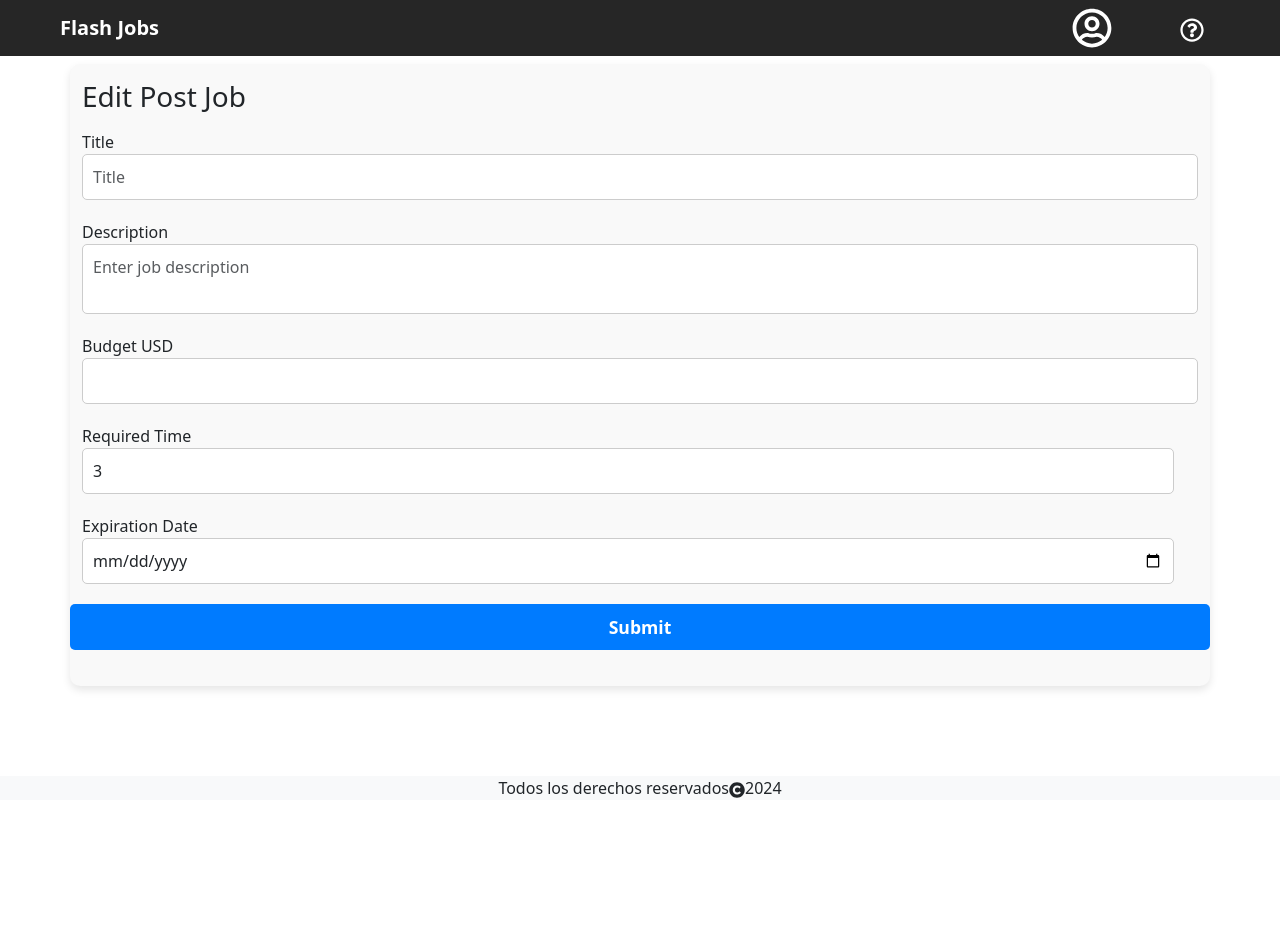
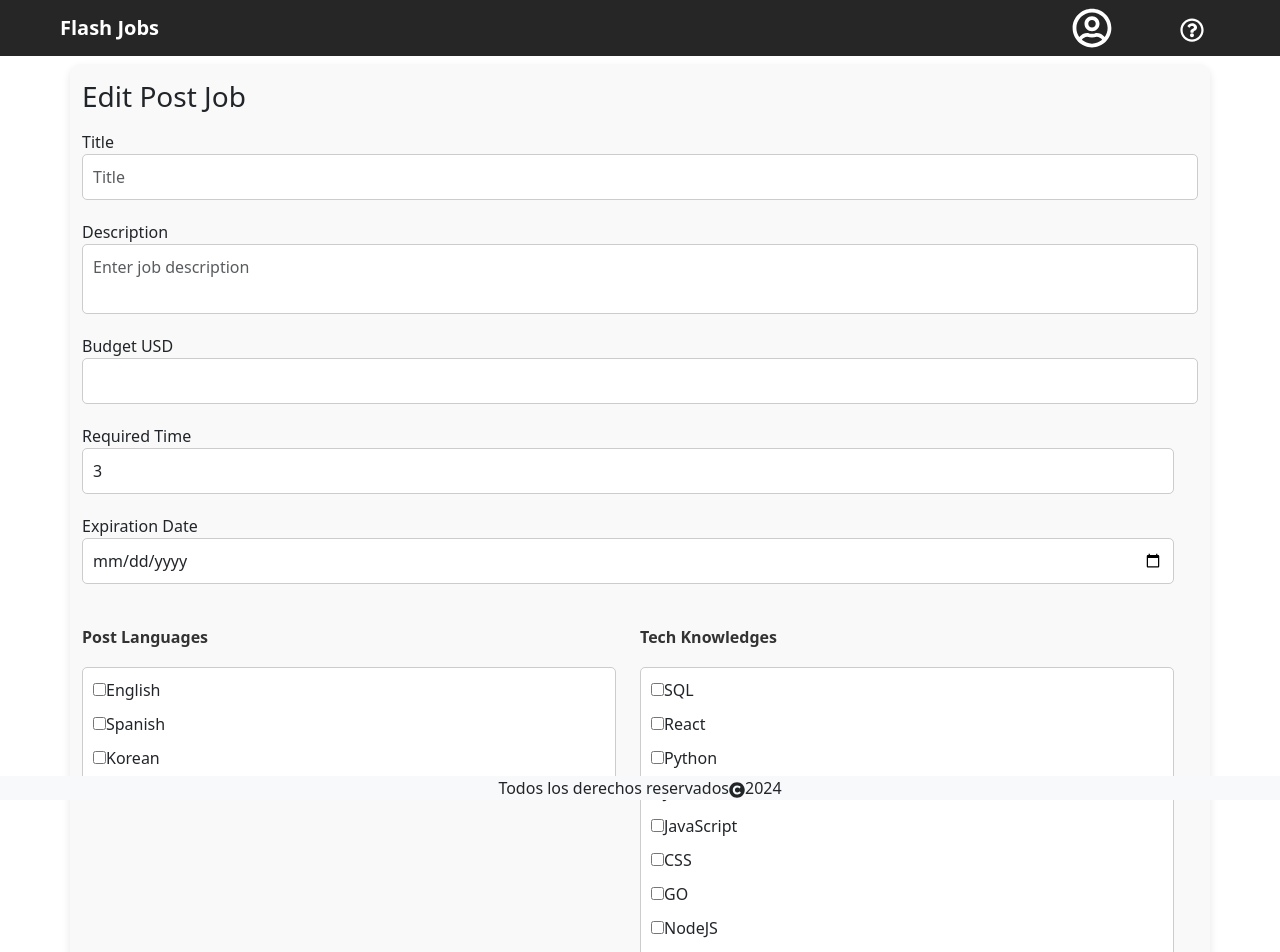
Before and after one commit to EliannyBello/flash-jobs-final-project, a React (Vite) app: page /post/1/edit in a window 1280 px wide. Shown: the top 952 px of the page. Before the commit the page ends 800 px from the top, so only its background shows below. Built offline with nearby package versions, Linux system fonts and the light colour scheme; no server answers.

Commit message:
update jobposting

```diff
--- a/src/page/Post.jsx
+++ b/src/page/Post.jsx
@@ -15,6 +15,7 @@ const Post = () => {
     const params = useParams();
 
     const [isCreator, setIsCreator] = useState(false);
+
 
     const defaultUser = {
         rating: 4
@@ -128,6 +129,7 @@ const Post = () => {
     const PostCard = () => (
         <div className="col-12 col-lg-8">
             <div className="card" >
+
                 <div className="card-header">
                     <h5 className="card-title">{post.title}</h5>
                     <h6 className="card-subtitle mb-2 text-body-secondary">{dateConverter(post.date)}</h6>
--- a/src/page/UpdateCard.jsx
+++ b/src/page/UpdateCard.jsx
@@ -32,6 +32,8 @@ const UpdateCard = () => {
         return newDate;
     }
 
+
+
     const fetchJobPost = async () => {
         const data = await actions.getJobPost(params.id, store.access_token);
         if (data) {
@@ -41,6 +43,8 @@ const UpdateCard = () => {
             setValue('payment', data.payment);
             setValue('required_time', data.required_time);
             setValue('expiration_date', dateConverter(data.expiration_date));
+            setValue('languages', data.languages);
+            setValue('technologies',data.technologies);
         }
     };
 
@@ -50,6 +54,7 @@ const UpdateCard = () => {
     }, [params, actions, store.access_token, setValue]);
 
     const onSubmit = async (data) => {
+
         console.log(data);
         const response = actions.updateJobCards(params.id, data, sessionStorage.access_token);
         if (response) {
@@ -129,7 +134,129 @@ const UpdateCard = () => {
                                 <label htmlFor="expirationDate">Expiration Date</label>
                                 <input type="date" min={minDate} className="form-control" id="expirationDate" {...register('expiration_date', { required: 'Expiration date is required!' })}
                                 />
+                            </div>
+                        </div>
+                        <div className="row mt-4">
+                            <div className="col-md-6">
+                                <h6 htmlFor="postLanguages">Post Languages</h6>
+                                <div className="form-control" id="postLanguages">
+                                    <div>
+                                        <input
+                                            type="checkbox"
+                                            id="languageEnglish"
+                                            value="English"
+                                            {...register('languages', { required: 'Languages is required!' })}
+                                        />
+                                        <label htmlFor="languageEnglish">English</label>
+                                    </div>
+                                    <div>
+                                        <input
+                                            type="checkbox"
+                                            id="languageSpanish"
+                                            value="Spanish"
+                                            {...register('languages', { required: 'Languages is required!' })}
+                                        />
+                                        <label htmlFor="languageSpanish">Spanish</label>
+                                    </div>
+                                    <div>
+                                        <input
+                                            type="checkbox"
+                                            id="languageKorean"
+                                            value="Korean"
+                                            {...register('languages', { required: 'Languages is required!' })}
+                                        />
+                                        <label htmlFor="languageKorean">Korean</label>
+                                    </div>
+                                </div>
+                                {errors.languages && <p className="text-danger p-1 m-1">{errors.languages.message}</p>}
+                            </div>
 
+                            <div className="col-md-6">
+                                <h6 htmlFor="techKnowledges">Tech Knowledges</h6>
+                                <div className="form-control tech-knowledges-list" id="techKnowledges">
+                                    <div>
+                                        <input
+                                            type="checkbox"
+                                            id="techSQL"
+                                            value="SQL"
+                                            {...register('technologies', { required: 'Tech Knowledges is required!' })}
+                                        />
+                                        <label htmlFor="techSQL">SQL</label>
+                                    </div>
+                                    <div>
+                                        <input
+                                            type="checkbox"
+                                            id="techReact"
+                                            value="React"
+                                            {...register('technologies', { required: 'Tech Knowledges is required!' })}
+                                        />
+                                        <label htmlFor="techReact">React</label>
+                                    </div>
+                                    <div>
+                                        <input
+                                            type="checkbox"
+                                            id="techPython"
+                                            value="Python"
+                                            {...register('technologies', { required: 'Tech Knowledges is required!' })}
+                                        />
+                                        <label htmlFor="techPython">Python</label>
+                                    </div>
+                                    <div>
+                                        <input
+                                            type="checkbox"
+                                            id="techJava"
+                                            value="Java"
+                                            {...register('technologies', { required: 'Tech Knowledges is required!' })}
+                                        />
+                                        <label htmlFor="techJava">Java</label>
+                                    </div>
+                                    <div>
+                                        <input
+                                            type="checkbox"
+                                            id="techJavaScript"
+                                            value="JavaScript"
+                                            {...register('technologies', { required: 'Tech Knowledges is required!' })}
+                                        />
+                                        <label htmlFor="techJavaScript">JavaScript</label>
+                                    </div>
+                                    <div>
+                                        <input
+                                            type="checkbox"
+                                            id="techCSS"
+                                            value="CSS"
+                                            {...register('technologies', { required: 'Tech Knowledges is required!' })}
+                                        />
+                                        <label htmlFor="techCSS">CSS</label>
+                                    </div>
+                                    <div>
+                                        <input
+                                            type="checkbox"
+                                            id="techGo"
+                                            value="GO"
+                                            {...register('technologies', { required: 'Tech Knowledges is required!' })}
+                                        />
+                                        <label htmlFor="techGo">GO</label>
+                                    </div>
+                                    <div>
+                                        <input
+                                            type="checkbox"
+                                            id="techNodeJS"
+                                            value="NodeJS"
+                                            {...register('technologies', { required: 'Tech Knowledges is required!' })}
+                                        />
+                                        <label htmlFor="techNodeJS">NodeJS</label>
+                                    </div>
+                                    <div>
+                                        <input
+                                            type="checkbox"
+                                            id="techBootstrap"
+                                            value="Bootstrap"
+                                            {...register('technologies', { required: 'Tech Knowledges is required!' })}
+                                        />
+                                        <label htmlFor="techBootstrap">Bootstrap</label>
+                                    </div>
+                                </div>
+                                {errors.technologies && <p className="text-danger p-1 m-1">{errors.technologies.message}</p>}
                             </div>
                         </div>
 
```
